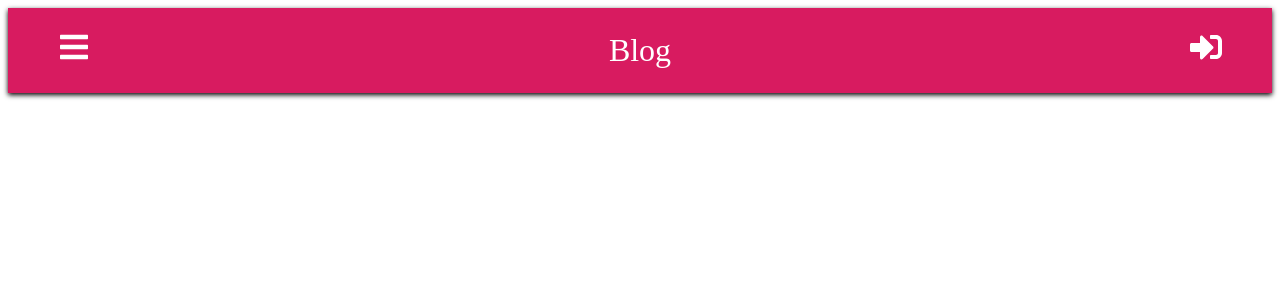
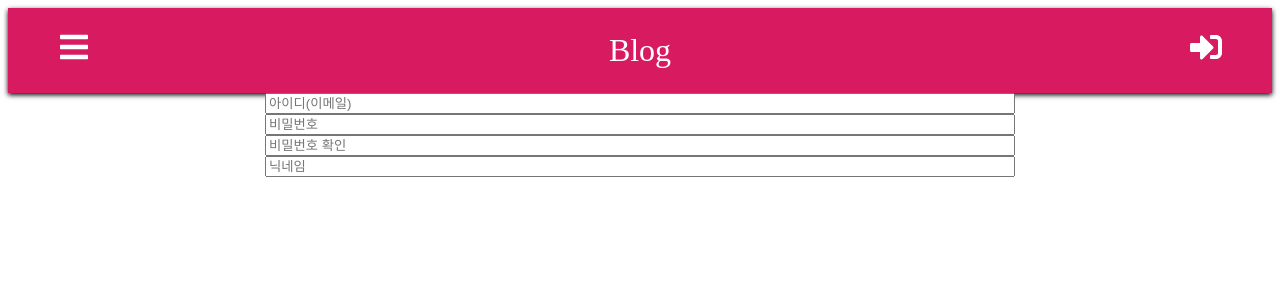
Before and after one commit to pji0219/blog-frontend, a React (Create React App) app: page /register in a window 1280 px wide. Shown: the top 300 px of the page. Built offline with nearby package versions, Linux system fonts and the light colour scheme.

Commit message:
회원가입 리듀서, 사가 구현 완료 회원가입 컴포넌트 만드는중

```diff
--- a/package.json
+++ b/package.json
@@ -6,6 +6,7 @@
     "@testing-library/jest-dom": "^5.11.4",
     "@testing-library/react": "^11.1.0",
     "@testing-library/user-event": "^12.1.10",
+    "axios": "^0.21.4",
     "classnames": "^2.3.1",
     "react": "^17.0.2",
     "react-dom": "^17.0.2",
--- a/src/App.jsx
+++ b/src/App.jsx
@@ -6,6 +6,7 @@ import About from './pages/About';
 import Html from './pages/Html';
 import Css from './pages/Css';
 import Js from './pages/Js';
+import registerPage from './pages/registerPage';
 
 function App() {
   return (
@@ -17,6 +18,7 @@ function App() {
         <Route path="/html" component={Html}/>
         <Route path="/css" component={Css}/>
         <Route path="/javascript" component={Js}/>
+        <Route path="/register" component={registerPage}/>
       </Switch>
     </BrowserRouter>
   );
--- /dev/null
+++ b/src/components/register/Register.jsx
@@ -0,0 +1,19 @@
+import React from 'react';
+import styles from './Register.module.css';
+
+function Register({ onChange, onSubmit, value }) {
+  const {email, password, repassword, nickname} = value;
+
+  return (
+    <div className={styles.form_container}>
+      <form onSubmit={onSubmit} className={styles.container}>
+        <input type="email" value={email || ''} name="email" placeholder="아이디(이메일)" onChange={onChange} />
+        <input type="password" value={password || ''} name="password" placeholder="비밀번호" onChange={onChange} />
+        <input type="password" value={repassword || ''} name="repassword" placeholder="비밀번호 확인" onChange={onChange} />
+        <input type="text" value={nickname || ''} name="nickname" placeholder="닉네임" onChange={onChange} />
+      </form>
+    </div>
+  );
+}
+
+export default Register;
--- /dev/null
+++ b/src/components/register/Register.module.css
@@ -0,0 +1,11 @@
+.form_container {
+  display: flex;
+  justify-content: center;
+}
+
+.container {
+  display: flex;
+  flex-direction: column;
+  width: 750px;
+  height: 530px;
+}
--- /dev/null
+++ b/src/container/RegisterContainer.jsx
@@ -0,0 +1,41 @@
+import React, { useState } from 'react';
+import { useDispatch } from 'react-redux';
+import Register from '../components/register/Register';
+import { register } from '../redux-module/auth';
+
+function RegisterContainer() {
+  const [form, setForm] = useState({
+    email: '',
+    password: '',
+    repassword: '',
+    nickname: ''
+  });
+  const {email, password, repassword, nickname} = form;
+
+  const dispatch = useDispatch;
+
+  const onChange = event => {
+    const name = event.target.name;
+    const value = event.target.value;
+
+    setForm({
+      ...form,
+      [name] : value
+    })
+  }
+
+  const onSubmit = event => {
+    event.preventDefault();
+    const user = {email, password, repassword, nickname}
+
+    dispatch(register(user));
+  }
+
+  return (
+    <>
+      <Register onChange={onChange} onSubmit={onSubmit} value={form} />
+    </>
+  );
+}
+
+export default RegisterContainer;
--- /dev/null
+++ b/src/pages/registerPage.jsx
@@ -0,0 +1,12 @@
+import React from 'react';
+import RegisterContainer from '../container/RegisterContainer';
+
+function registerPage() {
+  return (
+    <div>
+      <RegisterContainer />
+    </div>
+  );
+}
+
+export default registerPage;
--- /dev/null
+++ b/src/redux-module/auth.js
@@ -0,0 +1,89 @@
+import { call, put, takeEvery } from 'redux-saga/effects';
+import axios from 'axios';
+
+// 타입
+const REGISTER_REQUEST = 'REGISTER_REQUEST';
+const REGISTER_REQUEST_SUCCESS = 'REGISTER_REQUEST_SUCCESS';
+const REGISTER_REQUEST_ERORR = 'REGISTER_REQUEST_ERROR';
+
+// 액션 생성함수
+export const register = user => ({
+  type: REGISTER_REQUEST,
+  payload: user
+});
+
+// 사가
+
+// 회원가입
+const registerUserAPI = (req) => {
+  const config = {
+    Headers: {
+      'content-Type': 'application/json'
+    }
+  }
+
+  return axios.post('api/user', req, config);
+}
+
+function* registerUser(action) {
+  try {
+    const result = yield call(registerUserAPI, action.payload);
+    yield put({
+      type: REGISTER_REQUEST_SUCCESS,
+      payload: result.data
+    });
+  } catch(err) {
+    yield put({
+      type: REGISTER_REQUEST_ERORR,
+      payload: err.response
+    })
+  }
+}
+
+export function* registerUserSaga() {
+  yield takeEvery(REGISTER_REQUEST, registerUser);
+}
+
+// 리듀서
+const initialState = {
+  token: localStorage.getItem('token'),
+  isAuthenticated: false,
+  nickname: null,
+  email: null,
+  password: null,
+  repassword: null,
+  errorMsg: ''
+}
+
+export default function authReducer(state = initialState, action) {
+  switch(action.type) {
+    case REGISTER_REQUEST:
+      return {
+        ...state
+      }
+    case REGISTER_REQUEST_SUCCESS:
+      localStorage.getItem('token', action.payload.token);
+      return {
+        ...state,
+        nickname: action.payload.name,
+        email: action.payload.email,
+        password: action.payload.password,
+        repassword: action.payload.repassword,
+        isAuthenticated: true
+      }
+    case REGISTER_REQUEST_ERORR:
+      localStorage.removeItem('token');
+      return {
+        ...state,
+        // ...action.payload,
+        token: null,
+        isAuthenticated: false,
+        name: null,
+        email: null,
+        password: null,
+        errorMsg: action.payload.data.msg
+      }
+    default:
+      return state;
+  }
+}
--- a/src/redux-module/index.js
+++ b/src/redux-module/index.js
@@ -1,14 +1,17 @@
 import { combineReducers } from "redux";
+import { all } from 'redux-saga/effects';
 import posts, { postsSaga } from "./post";
-import { all } from 'redux-saga/effects';
+import authReducer, { registerUserSaga } from "./auth";
 
 const rootReducer = combineReducers({
-  posts
+  posts,
+  auth: authReducer
 });
 
 export function* rootSaga() {
   yield all([
-    postsSaga()
+    postsSaga(),
+    registerUserSaga()
   ]);
 }
 
```
Also changed, not shown: 1 other file (tests, documents, lock files or other folders).
